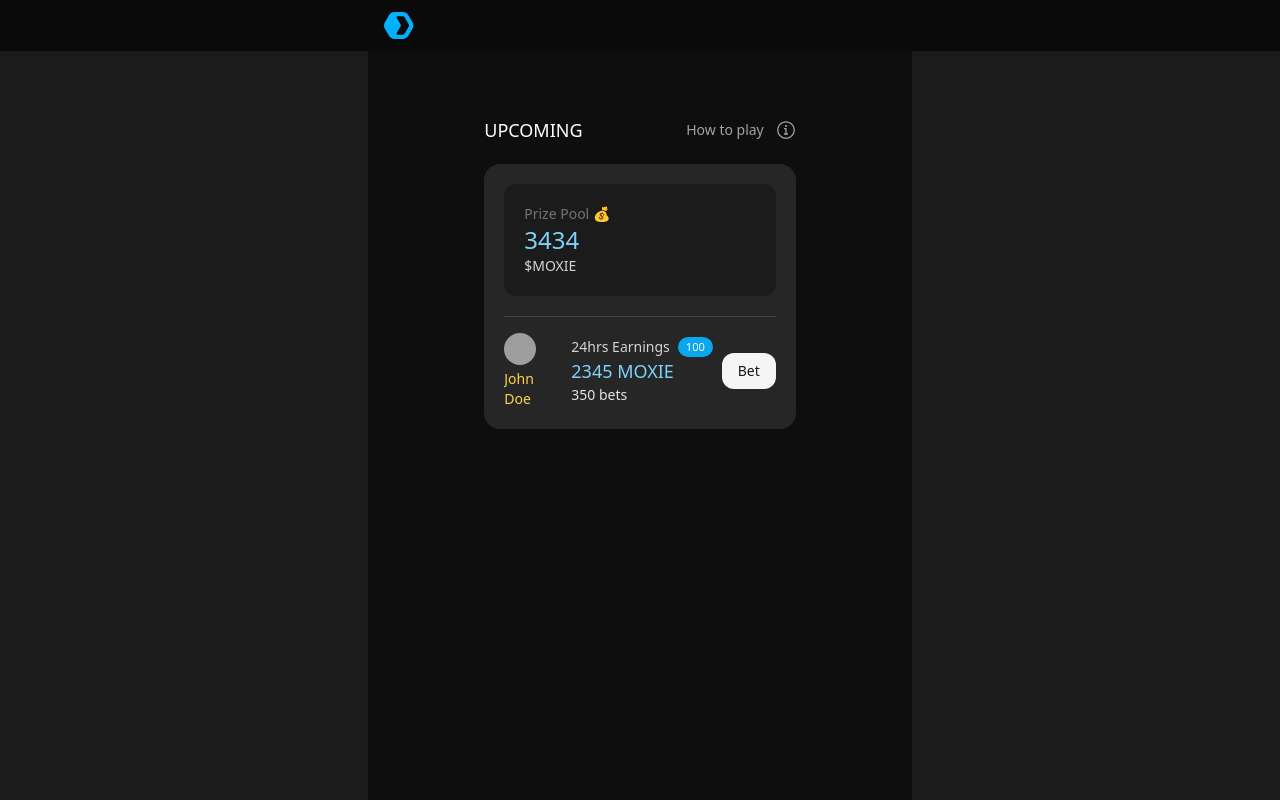
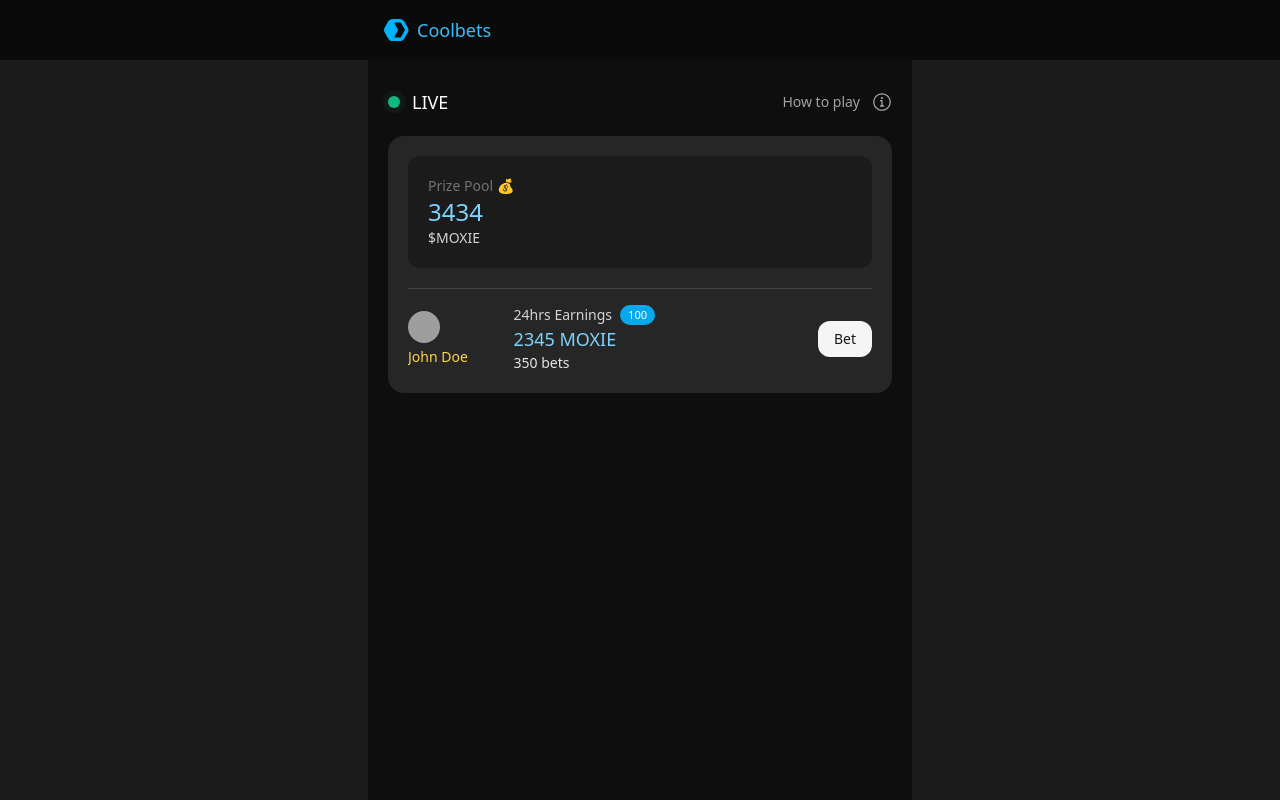
Before and after one commit to Open-Sorcerer/coolbets, a Next.js app in the folder Frontend/: page / in a window 1280 px wide. Built offline with nearby package versions, Linux system fonts and the light colour scheme; grey boxes are pictures that could not be loaded.

Commit message:
feat: arena style

```diff
--- a/Frontend/src/components/Admin/index.tsx
+++ b/Frontend/src/components/Admin/index.tsx
@@ -17,7 +17,7 @@ export default function Admin() {
   };
 
   return (
-    <main className="flex bg-darkAsh md:min-h-screen min-w-[25rem] max-w-[34rem] flex-col gap-10 items-center py-[5.5rem] px-5">
+    <main className="flex bg-darkAsh md:min-h-screen min-w-[25rem] md:min-w-[34rem] max-w-[34rem] flex-col gap-10 items-center py-[5.5rem] px-5">
       <div className="flex flex-col gap-3 w-full">
         <h3 className="text-2xl text-sky-300 font-medium mb-2">
           Create Contest
--- a/Frontend/src/components/Arena/index.tsx
+++ b/Frontend/src/components/Arena/index.tsx
@@ -17,7 +17,7 @@ const records = [
   },
 ];
 
-function Status({ status }: { status: "Live" | "Upcoming" | "Ended" }) {
+function Status({ status }: { status: "Live" | "Ended" }) {
   if (status === "Live") {
     return (
       <div className="flex items-center gap-3">
@@ -36,10 +36,10 @@ function HeaderSection({
   status,
   deadline,
 }: {
-  status: "Upcoming" | "Live" | "Ended";
+  status: "Live" | "Ended";
   deadline: Date;
 }) {
-  if (status === "Upcoming") {
+  if (status === "Live") {
     return (
       <span className="flex items-center gap-3 text-sm text-neutral-400">
         How to play
@@ -49,23 +49,25 @@ function HeaderSection({
           </SheetTrigger>
           <SheetContent side="bottom">
             <SheetHeader className="max-w-[30rem] md:mx-auto">
-              <SheetTitle>Welcome to Fans Arena 🎱</SheetTitle>
+              <SheetTitle className="text-blew">Welcome to Arena ⚔️</SheetTitle>
               <SheetDescription className="text-neutral-50">
-                To play, pick the caster you think will have the highest social
-                capital value (SCV) cast by the end of the round. Then, choose
-                the amount of $DEGEN you want to wager. The more you wager, the
-                bigger your share of the prize pool if your caster wins! <br />{" "}
-                <br />
-                Social capital value (SCV) is a measure of how much social
-                influence a cast has. The higher the SCV, the more influential
-                the cast. To promote a fair game, SCV is provided by our 3rd
-                party partner Airstack. <br /> <br />
-                There&apos;s no limit to how many picks you can make and how
-                much you can wager. <br /> <br />
-                Share your pick on Warpcast to earn 1% of what your referrals
-                wager, no matter if they win or lose! <br /> <br />
-                Coolbets takes a 5% fee from the prize pool, and up to 5% of the
-                prize pool is saved for our Referral Program.
+                <ol className="list-decimal pl-5 space-y-2">
+                  <li>Choose an event: Select an upcoming match or contest.</li>
+                  <li>Place your bet: Enter the amount you want to wager.</li>
+                  <li>
+                    Select your prediction: Choose the outcome you think will
+                    happen.
+                  </li>
+                  <li>Confirm your bet: Review and submit your wager.</li>
+                  <li>Watch the event: Follow the action live!</li>
+                  <li>
+                    Collect winnings: If your prediction is correct, your
+                    winnings will be credited to your account.
+                  </li>
+                </ol>
+                <p className="mt-4 text-amber-200">
+                  *Remember to bet responsibly and have fun!
+                </p>
               </SheetDescription>
             </SheetHeader>
           </SheetContent>
@@ -78,13 +80,11 @@ function HeaderSection({
 
 export default function Arena() {
   return (
-    <div className="flex flex-col gap-5 mt-7">
+    <div className="flex flex-col gap-5  w-full">
       <BattleContainer
-        status={<Status status="Upcoming" />}
+        status={<Status status="Live" />}
         deadline=""
-        headerSection={
-          <HeaderSection status="Upcoming" deadline={new Date()} />
-        }
+        headerSection={<HeaderSection status="Live" deadline={new Date()} />}
         records={
           records.map((record) => ({
             pfp: record.pfp,
--- a/Frontend/src/components/Home/index.tsx
+++ b/Frontend/src/components/Home/index.tsx
@@ -4,7 +4,7 @@ import Arena from "../Arena";
 
 export default function Home() {
   return (
-    <main className="flex bg-darkAsh min-h-screen min-w-[25rem] max-w-[34rem] flex-col items-center justify-between py-[5.5rem] px-5">
+    <main className="flex bg-darkAsh min-h-screen min-w-[25rem] md:min-w-[34rem] max-w-[34rem] flex-col items-center justify-between py-[5.5rem] px-5">
       <Arena />
     </main>
   );
--- a/Frontend/src/components/Navbar/index.tsx
+++ b/Frontend/src/components/Navbar/index.tsx
@@ -2,11 +2,13 @@
 
 import Image from "next/image";
 export default function Navbar() {
-
   return (
     <div className="fixed top-0 left-0 right-0 bg-background">
-      <div className="flex py-3 px-4 justify-between items-center max-w-[34rem] mx-auto">
-        <Image src="/coolbets.svg" alt="Quinn" width={30} height={30} />
+      <div className="flex p-4 justify-between items-center max-w-[34rem] mx-auto">
+        <span className="flex items-center gap-2 text-lg font-medium text-sky-400">
+          <Image src="/coolbets.svg" alt="Coolbets" width={25} height={25} />{" "}
+          Coolbets
+        </span>
       </div>
     </div>
   );
```
